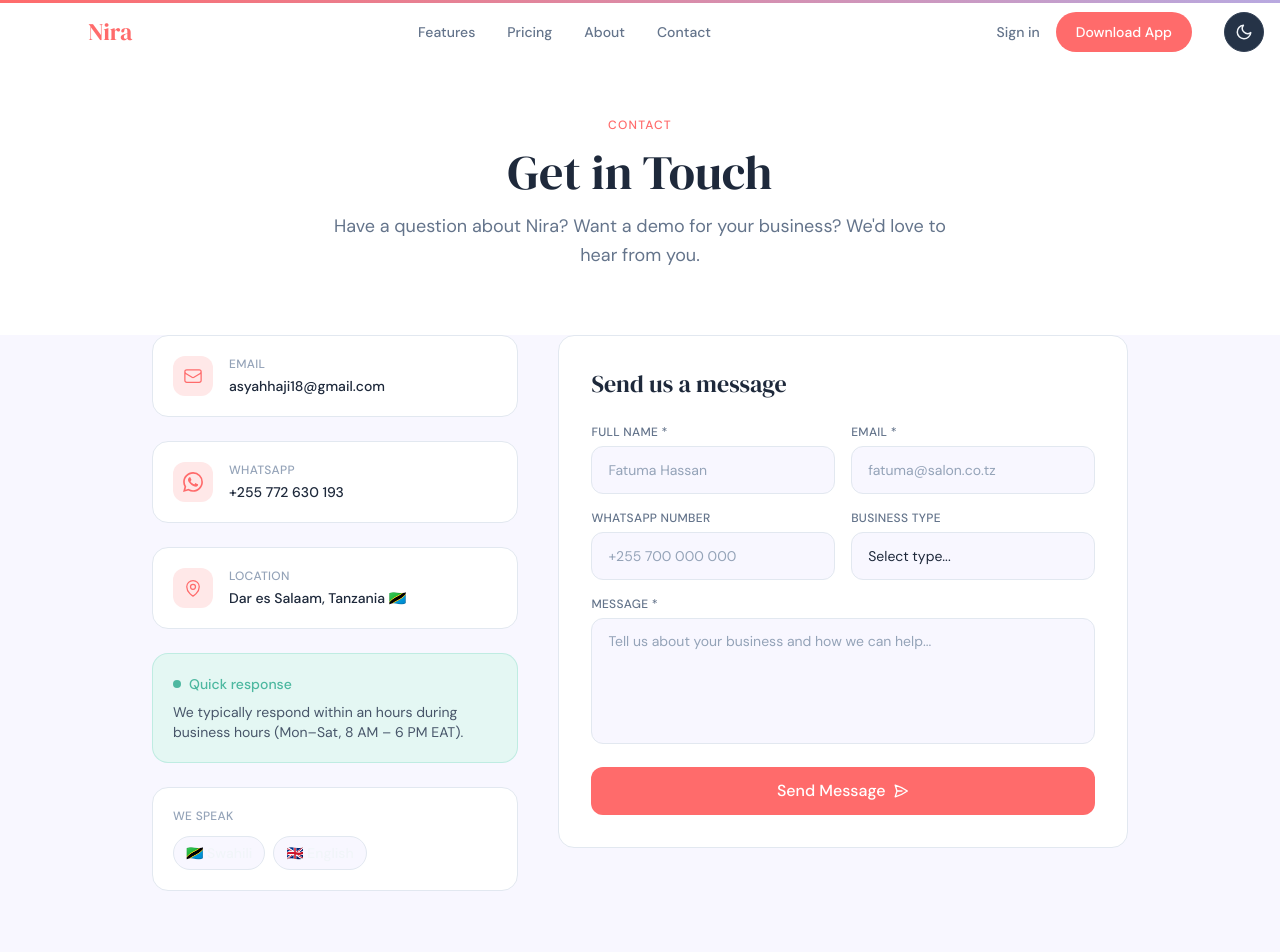
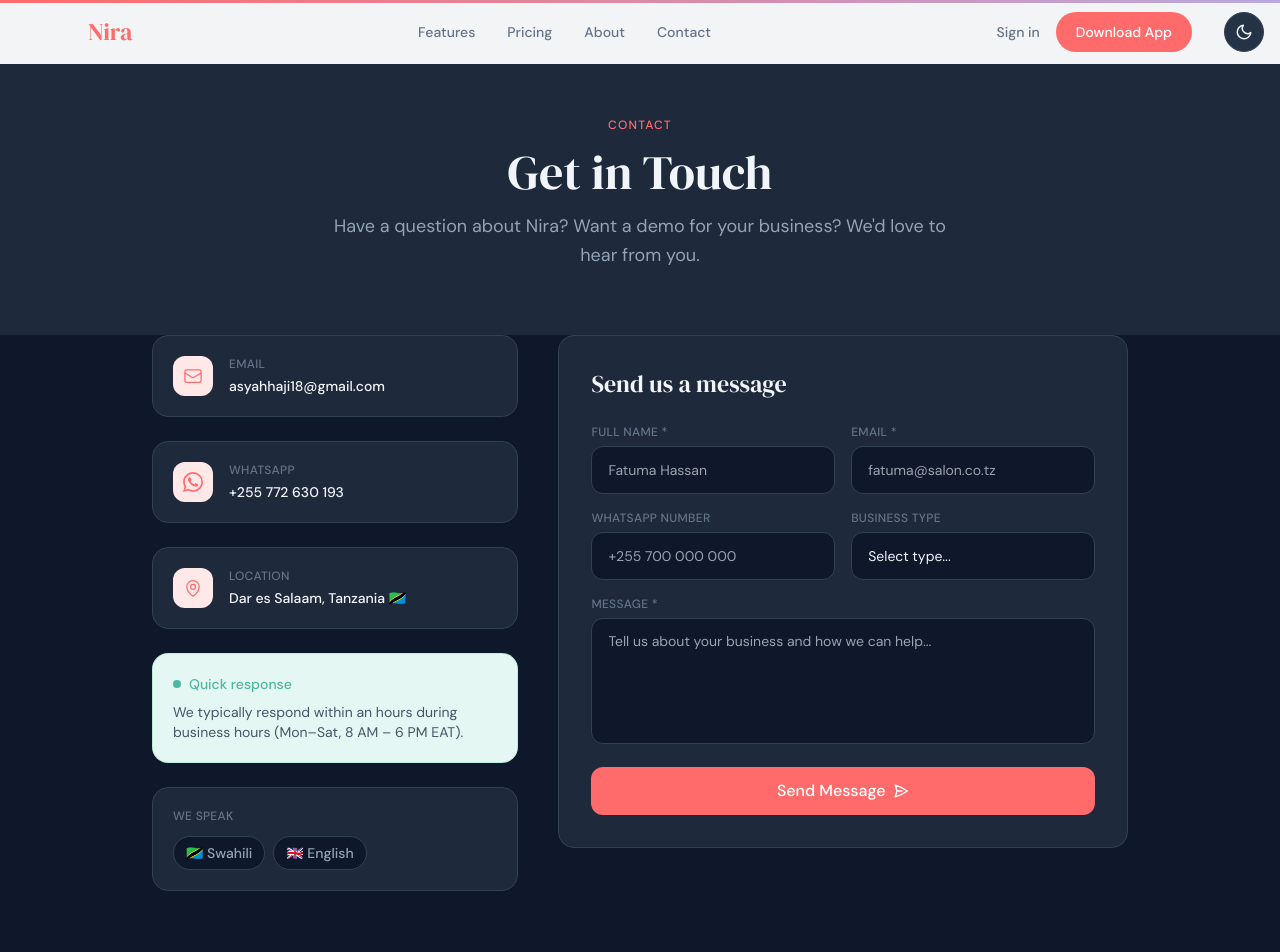
Before and after one commit to Nira-Platfom/nira-website, a Next.js app: page /contact in a window 1280 px wide. Shown: the top 952 px of the page. Built offline with nearby package versions, Linux system fonts and the light colour scheme.

Commit message:
Initial commit

```diff
--- a/app/contact/page.tsx
+++ b/app/contact/page.tsx
@@ -55,33 +55,39 @@ export default function ContactPage() {
     <div className="font-sans">
 
       {/* Header */}
-      <section className="pt-28 pb-16 bg-white text-center">
+      <section className="pt-28 pb-16 text-center" style={{ backgroundColor: 'var(--bg-surface)' }}>
         <div className="max-w-2xl mx-auto px-6">
           <span className="text-xs font-medium text-coral uppercase tracking-widest">Contact</span>
-          <h1 className="font-serif text-5xl text-[#1E293B] mt-3 mb-4">
+          <h1 className="font-serif text-5xl mt-3 mb-4" style={{ color: 'var(--text-primary)' }}>
             Get in Touch
           </h1>
-          <p className="text-lg text-slate-500 leading-relaxed">
+          <p className="text-lg leading-relaxed" style={{ color: 'var(--text-secondary)' }}>
             Have a question about Nira? Want a demo for your business? We&apos;d love to hear from you.
           </p>
         </div>
       </section>
 
       {/* Main content */}
-      <section className="pb-24 bg-nira-bg">
+      <section className="pb-24" style={{ backgroundColor: 'var(--bg-page)' }}>
         <div className="max-w-5xl mx-auto px-6">
           <div className="grid grid-cols-1 lg:grid-cols-5 gap-10">
 
             {/* Left — info */}
             <div className="lg:col-span-2 space-y-6">
               {contacts.map((c) => (
-                <div key={c.label} className="flex items-start gap-4 bg-white border border-nira-border rounded-2xl p-5">
+                <div
+                  key={c.label}
+                  className="flex items-start gap-4 rounded-2xl p-5 border"
+                  style={{ backgroundColor: 'var(--bg-surface)', borderColor: 'var(--border)' }}
+                >
                   <div className="w-10 h-10 rounded-xl bg-coral-light flex items-center justify-center text-coral flex-shrink-0">
                     {c.icon}
                   </div>
                   <div>
-                    <p className="text-xs font-medium text-slate-400 uppercase tracking-wide mb-1">{c.label}</p>
-                    <p className="text-sm font-medium text-[#1E293B]">{c.value}</p>
+                    <p className="text-xs font-medium uppercase tracking-wide mb-1" style={{ color: 'var(--text-muted)' }}>
+                      {c.label}
+                    </p>
+                    <p className="text-sm font-medium" style={{ color: 'var(--text-primary)' }}>{c.value}</p>
                   </div>
                 </div>
               ))}
@@ -98,18 +104,36 @@ export default function ContactPage() {
               </div>
 
               {/* Languages */}
-              <div className="bg-white border border-nira-border rounded-2xl p-5">
-                <p className="text-xs font-medium text-slate-400 uppercase tracking-wide mb-3">We speak</p>
+              <div
+                className="rounded-2xl p-5 border"
+                style={{ backgroundColor: 'var(--bg-surface)', borderColor: 'var(--border)' }}
+              >
+                <p className="text-xs font-medium uppercase tracking-wide mb-3" style={{ color: 'var(--text-muted)' }}>
+                  We speak
+                </p>
                 <div className="flex gap-2">
-                  <span className="text-sm font-medium px-3 py-1.5 bg-nira-bg border border-nira-border rounded-full">🇹🇿 Swahili</span>
-                  <span className="text-sm font-medium px-3 py-1.5 bg-nira-bg border border-nira-border rounded-full">🇬🇧 English</span>
+                  <span
+                    className="text-sm font-medium px-3 py-1.5 rounded-full border"
+                    style={{ backgroundColor: 'var(--bg-page)', borderColor: 'var(--border)', color: 'var(--text-secondary)' }}
+                  >
+                    🇹🇿 Swahili
+                  </span>
+                  <span
+                    className="text-sm font-medium px-3 py-1.5 rounded-full border"
+                    style={{ backgroundColor: 'var(--bg-page)', borderColor: 'var(--border)', color: 'var(--text-secondary)' }}
+                  >
+                    🇬🇧 English
+                  </span>
                 </div>
               </div>
             </div>
 
             {/* Right — form */}
             <div className="lg:col-span-3">
-              <div className="bg-white border border-nira-border rounded-2xl p-8">
+              <div
+                className="rounded-2xl p-8 border"
+                style={{ backgroundColor: 'var(--bg-surface)', borderColor: 'var(--border)' }}
+              >
                 {submitted ? (
                   <div className="py-10 text-center">
                     <div className="w-16 h-16 rounded-full bg-mint-light flex items-center justify-center mx-auto mb-5">
@@ -117,8 +141,8 @@ export default function ContactPage() {
                         <path strokeLinecap="round" strokeLinejoin="round" d="M5 13l4 4L19 7" />
                       </svg>
                     </div>
-                    <h3 className="font-serif text-2xl text-[#1E293B] mb-2">Message Sent!</h3>
-                    <p className="text-slate-500 text-sm mb-6">
+                    <h3 className="font-serif text-2xl mb-2" style={{ color: 'var(--text-primary)' }}>Message Sent!</h3>
+                    <p className="text-sm mb-6" style={{ color: 'var(--text-secondary)' }}>
                       Thank you for reaching out. We&apos;ll get back to you within 2 hours.
                     </p>
                     <button
@@ -130,11 +154,11 @@ export default function ContactPage() {
                   </div>
                 ) : (
                   <>
-                    <h2 className="font-serif text-2xl text-[#1E293B] mb-6">Send us a message</h2>
+                    <h2 className="font-serif text-2xl mb-6" style={{ color: 'var(--text-primary)' }}>Send us a message</h2>
                     <form onSubmit={handleSubmit} className="space-y-4">
                       <div className="grid grid-cols-1 sm:grid-cols-2 gap-4">
                         <div>
-                          <label className="block text-xs font-medium text-slate-500 mb-1.5 uppercase tracking-wide">
+                          <label className="block text-xs font-medium mb-1.5 uppercase tracking-wide" style={{ color: 'var(--text-muted)' }}>
                             Full Name *
                           </label>
                           <input
@@ -144,11 +168,16 @@ export default function ContactPage() {
                             onChange={handleChange}
                             required
                             placeholder="Fatuma Hassan"
-                            className="w-full h-12 px-4 rounded-xl border border-nira-border bg-nira-bg text-sm text-[#1E293B] placeholder:text-nira-muted focus:outline-none focus:border-coral transition-colors"
+                            className="w-full h-12 px-4 rounded-xl border text-sm focus:outline-none focus:border-coral transition-colors"
+                            style={{
+                              backgroundColor: 'var(--bg-page)',
+                              borderColor: 'var(--border)',
+                              color: 'var(--text-primary)',
+                            }}
                           />
                         </div>
                         <div>
-                          <label className="block text-xs font-medium text-slate-500 mb-1.5 uppercase tracking-wide">
+                          <label className="block text-xs font-medium mb-1.5 uppercase tracking-wide" style={{ color: 'var(--text-muted)' }}>
                             Email *
                           </label>
                           <input
@@ -158,14 +187,19 @@ export default function ContactPage() {
                             onChange={handleChange}
                             required
                             placeholder="fatuma@salon.co.tz"
-                            className="w-full h-12 px-4 rounded-xl border border-nira-border bg-nira-bg text-sm text-[#1E293B] placeholder:text-nira-muted focus:outline-none focus:border-coral transition-colors"
+                            className="w-full h-12 px-4 rounded-xl border text-sm focus:outline-none focus:border-coral transition-colors"
+                            style={{
+                              backgroundColor: 'var(--bg-page)',
+                              borderColor: 'var(--border)',
+                              color: 'var(--text-primary)',
+                            }}
                           />
                         </div>
                       </div>
 
                       <div className="grid grid-cols-1 sm:grid-cols-2 gap-4">
                         <div>
-                          <label className="block text-xs font-medium text-slate-500 mb-1.5 uppercase tracking-wide">
+                          <label className="block text-xs font-medium mb-1.5 uppercase tracking-wide" style={{ color: 'var(--text-muted)' }}>
                             WhatsApp Number
                           </label>
                           <input
@@ -174,18 +208,28 @@ export default function ContactPage() {
                             value={form.phone}
                             onChange={handleChange}
                             placeholder="+255 700 000 000"
-                            className="w-full h-12 px-4 rounded-xl border border-nira-border bg-nira-bg text-sm text-[#1E293B] placeholder:text-nira-muted focus:outline-none focus:border-coral transition-colors"
+                            className="w-full h-12 px-4 rounded-xl border text-sm focus:outline-none focus:border-coral transition-colors"
+                            style={{
+                              backgroundColor: 'var(--bg-page)',
+                              borderColor: 'var(--border)',
+                              color: 'var(--text-primary)',
+                            }}
                           />
                         </div>
                         <div>
-                          <label className="block text-xs font-medium text-slate-500 mb-1.5 uppercase tracking-wide">
+                          <label className="block text-xs font-medium mb-1.5 uppercase tracking-wide" style={{ color: 'var(--text-muted)' }}>
                             Business Type
                           </label>
                           <select
                             name="businessType"
                             value={form.businessType}
                             onChange={handleChange}
-                            className="w-full h-12 px-4 rounded-xl border border-nira-border bg-nira-bg text-sm text-[#1E293B] focus:outline-none focus:border-coral transition-colors appearance-none"
+                            className="w-full h-12 px-4 rounded-xl border text-sm focus:outline-none focus:border-coral transition-colors appearance-none"
+                            style={{
+                              backgroundColor: 'var(--bg-page)',
+                              borderColor: 'var(--border)',
+                              color: 'var(--text-primary)',
+                            }}
                           >
                             <option value="">Select type...</option>
                             <option value="salon_spa">Salon / Spa</option>
@@ -198,7 +242,7 @@ export default function ContactPage() {
                       </div>
 
                       <div>
-                        <label className="block text-xs font-medium text-slate-500 mb-1.5 uppercase tracking-wide">
+                        <label className="block text-xs font-medium mb-1.5 uppercase tracking-wide" style={{ color: 'var(--text-muted)' }}>
                           Message *
                         </label>
                         <textarea
@@ -208,7 +252,12 @@ export default function ContactPage() {
                           required
                           rows={5}
                           placeholder="Tell us about your business and how we can help..."
-                          className="w-full px-4 py-3 rounded-xl border border-nira-border bg-nira-bg text-sm text-[#1E293B] placeholder:text-nira-muted focus:outline-none focus:border-coral transition-colors resize-none"
+                          className="w-full px-4 py-3 rounded-xl border text-sm focus:outline-none focus:border-coral transition-colors resize-none"
+                          style={{
+                            backgroundColor: 'var(--bg-page)',
+                            borderColor: 'var(--border)',
+                            color: 'var(--text-primary)',
+                          }}
                         />
                       </div>
 
@@ -245,10 +294,10 @@ export default function ContactPage() {
       </section>
 
       {/* Download CTA */}
-      <section className="py-14 bg-nira-dark text-center">
+      <section className="py-14 text-center" style={{ backgroundColor: 'var(--bg-dark)' }}>
         <div className="max-w-xl mx-auto px-6">
           <p className="text-white font-serif text-2xl mb-3">Ready to try Nira?</p>
-          <p className="text-slate-400 text-sm mb-6">Download free and set up your business in minutes.</p>
+          <p className="text-sm mb-6" style={{ color: 'var(--text-muted)' }}>Download free and set up your business in minutes.</p>
           <Link
             href="/#download"
             className="inline-flex items-center gap-2 bg-coral hover:bg-coral-dark text-white font-medium px-7 py-3 rounded-full transition-colors"
```
Also changed, not shown: app/pricing/page.tsx (+58 -28 lines).
